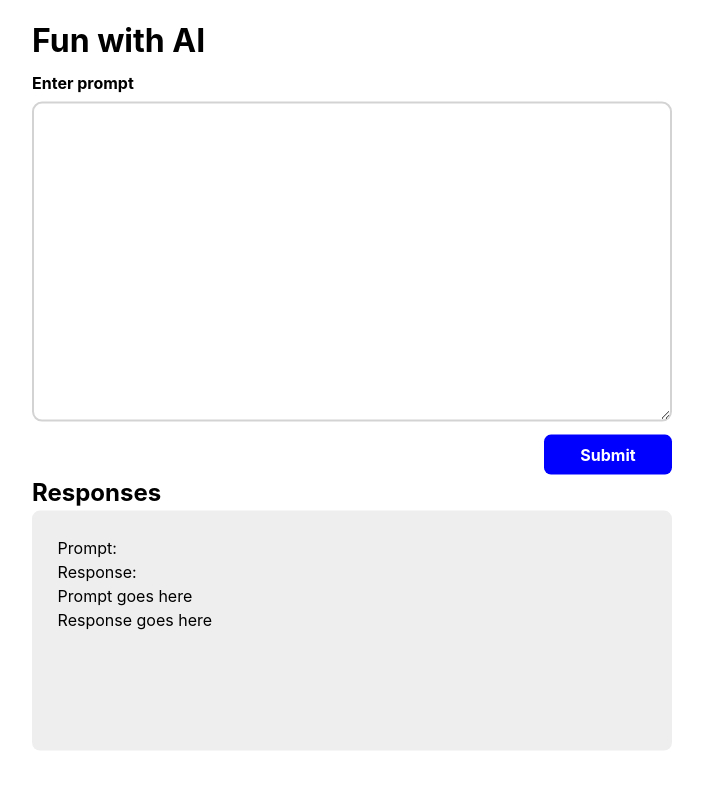
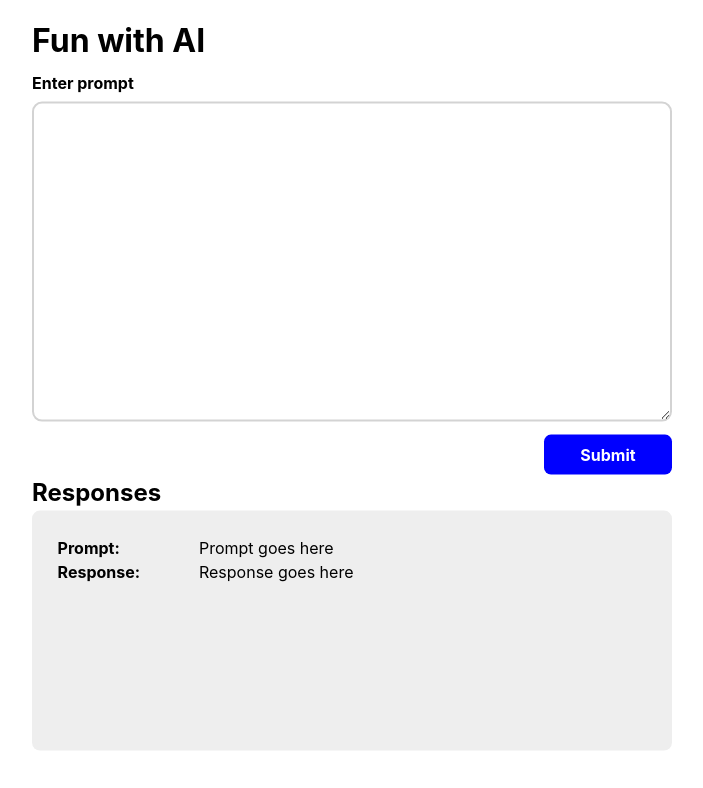
Before and after one commit to RonLHead/rlh-fun-with-ai, a React (Create React App) app: page / in a window 1280 px wide. Shown: the top 788 px of the page, without its empty margins (288-991 px from the left). Built offline with nearby package versions, Linux system fonts and the light colour scheme.

Commit message:
Refactor Responses styling

```diff
--- a/src/components/Responses/Responses.css
+++ b/src/components/Responses/Responses.css
@@ -1,11 +1,18 @@
-.Responses-heading {
-  /* font-size: larger; */
-}
-
 .Responses-section {
+  display: flex;
   background: #EEEEEE;
   border-radius: 8px;
   width: 50vw;
   height: 30vh;
   padding: 2%;
 }
+
+.sub-heading, .Responses-container {
+  display: flex;
+  flex-direction: column;
+}
+
+.sub-heading {
+  font-weight: bold;
+  margin-right: 10%;
+}
```
